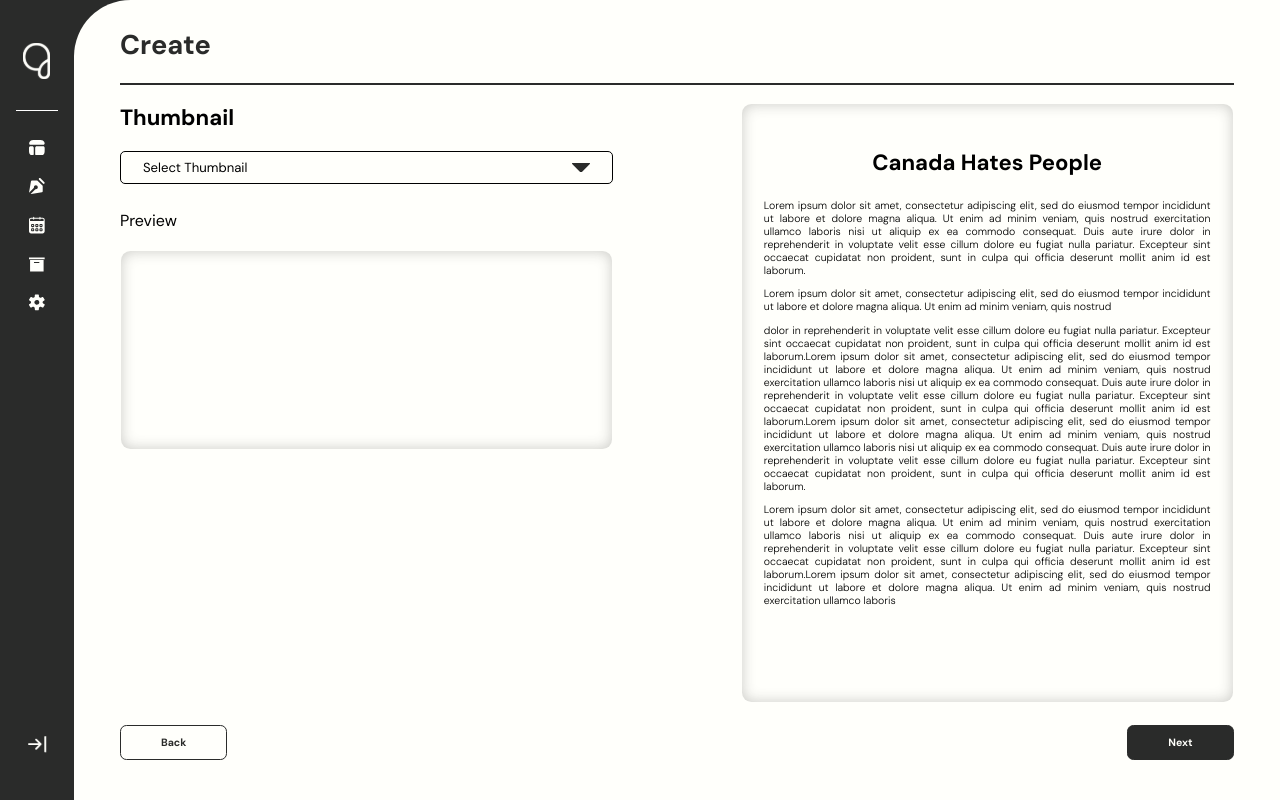
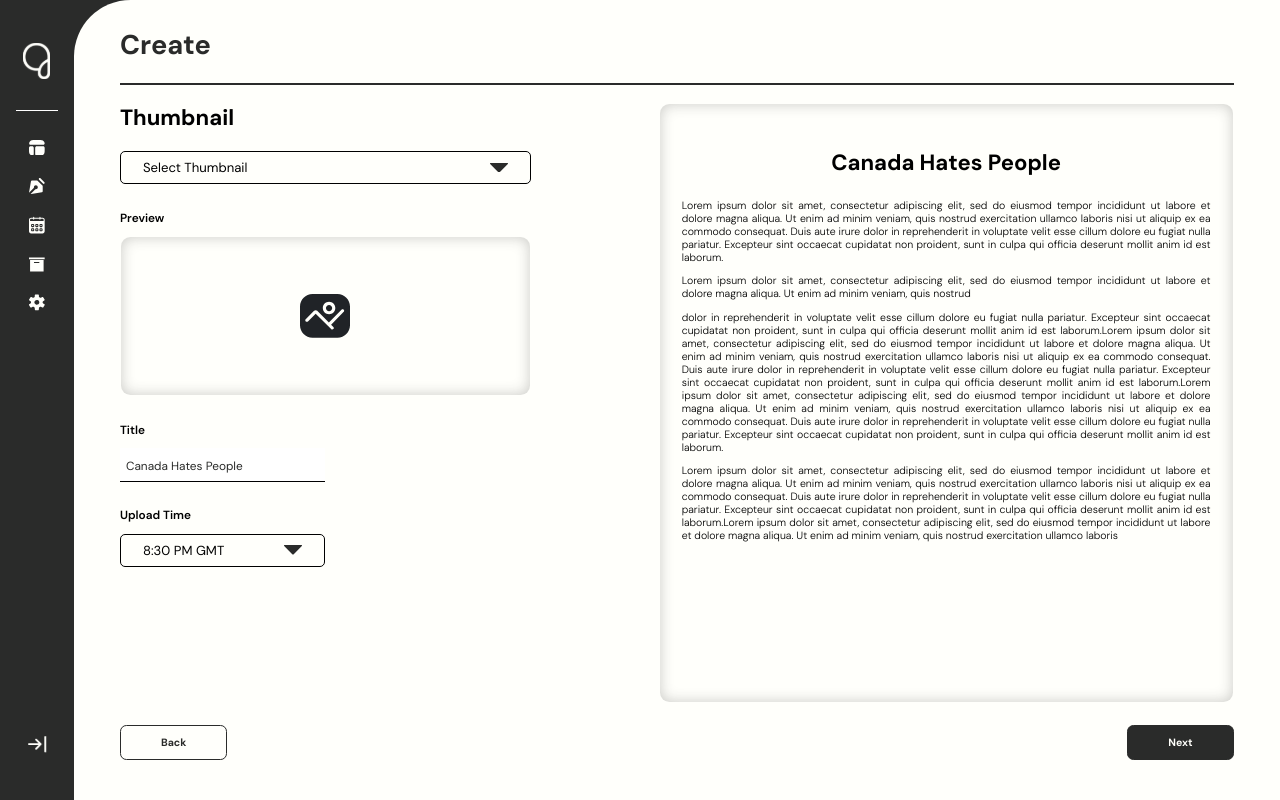
Before and after one commit to GeekLabsHoldings/Machine-Genius, a Next.js app: page /content-creator/images-generating-titles in a window 1280 px wide. Built offline with nearby package versions, Linux system fonts and the light colour scheme.

Commit message:
images-generating-titles page

```diff
--- a/app/content-creator/images-generating-titles/images-generating-titles.module.css
+++ b/app/content-creator/images-generating-titles/images-generating-titles.module.css
@@ -5,12 +5,29 @@
 }
 
 .yourThumbnail h3 {
-    font-size: clamp(16px, calc(1.6vw + 0.1rem), 80px);
+    font-size: clamp(16px, calc(1.6vw + 0.1rem), 100px);
     font-weight: 700;
-    user-select: none;
 }
 .imageHolder{
     box-shadow: 0px 0px 14px 0px rgba(42, 43, 42, 0.25) inset;
     border: 1px solid transparent;
     border-radius: clamp(10px, calc(0.7vw + 0.1rem), 60px);
 }
+.everySec h5{
+    font-size: clamp(10px, calc(0.8vw + 0.1rem), 80px);
+    font-weight: 600;
+
+}
+.generatingInput input{
+    border-bottom: 1px solid black;
+    width: 100%;
+    padding: clamp(6px, calc( 0.3vw + 0.1rem), 60px);
+}
+.generatingInput input:focus{
+    outline: none;
+}
+.generatingInput input::placeholder{
+    font-size: clamp(10px, calc(0.8vw + 0.1rem), 60px);
+    color: #2A2B2A;
+    font-weight: 400;
+}
--- a/app/content-creator/images-generating-titles/page.tsx
+++ b/app/content-creator/images-generating-titles/page.tsx
@@ -11,26 +11,43 @@ const ImagesForGeneratingTitles = () => {
   return (
     <div className="flex flex-col h-full">
       <div className="flex justify-between m-auto h-[80vh] py-[1.4vw] w-full gap-[10vw]">
-        <div className="w-6/12 flex flex-col gap-[2vw]">
+        <div className="w-5/12 flex flex-col gap-[2vw]">
           <div className="flex flex-col gap-[1.5vw]">
           <div className={`${styles.yourThumbnail}`}>
             <h3>Thumbnail</h3>
           </div>
           <CustomSelectInput label={"Select Thumbnail"} options={SelectArticleData}/>
           </div>
-          <div className="flex flex-col gap-[1.5vw]">
+          <div className={`flex flex-col gap-[0.8vw] ${styles.everySec}`}>
             <h5>Preview</h5>
-            <div className={`${styles.imageHolder} h-[25vh]`}>
+            <div className={`${styles.imageHolder} h-[20vh] flex justify-center items-center`}>
+
+            <svg width="50" height="44" viewBox="0 0 50 44" fill="none" xmlns="http://www.w3.org/2000/svg">
+            <path fill-rule="evenodd" clip-rule="evenodd" d="M37.5 0C44.4036 0 50 5.59644 50 12.5V31.25C50 38.1536 44.4036 43.75 37.5 43.75H12.5C5.59644 43.75 0 38.1536 0 31.25V12.5C0 5.59644 5.59644 0 12.5 0H37.5ZM43.6975 15.6516C43.0832 15.0456 42.0939 15.0523 41.4878 15.6665L28.8865 28.4391L17.4651 17.0177L17.2985 16.8655C16.2707 16.0086 14.7483 16.1612 13.7901 17.1194L5.73474 25.1747L5.61333 25.311C5.12766 25.9243 5.16813 26.8178 5.73474 27.3844L5.87103 27.5058C6.48433 27.9915 7.37784 27.951 7.94445 27.3844L15.6792 19.6495L31.1464 35.1184L31.2827 35.2398C31.896 35.7255 32.7895 35.685 33.3561 35.1184C33.9663 34.5082 33.9663 33.5189 33.3561 32.9087L31.0958 30.6484L43.7124 17.8613L43.8329 17.7242C44.3144 17.1077 44.2679 16.2144 43.6975 15.6516ZM29.0625 7.8125C25.6107 7.8125 22.8125 10.6107 22.8125 14.0625C22.8125 17.5143 25.6107 20.3125 29.0625 20.3125C32.5143 20.3125 35.3125 17.5143 35.3125 14.0625C35.3125 10.6107 32.5143 7.8125 29.0625 7.8125ZM29.0625 10.9375C30.7884 10.9375 32.1875 12.3366 32.1875 14.0625C32.1875 15.7884 30.7884 17.1875 29.0625 17.1875C27.3366 17.1875 25.9375 15.7884 25.9375 14.0625C25.9375 12.3366 27.3366 10.9375 29.0625 10.9375Z" fill="#202327"/>
+            </svg>
 
             </div>
           </div>
 
+          <div className="w-6/12 flex flex-col gap-[2vw]">
+          <div className={`flex flex-col gap-[0.8vw] ${styles.everySec}`}>
+            <h5>Title</h5>
+            <div className={styles.generatingInput}>
+            <input type="text" placeholder="Canada Hates People" />
+            </div>
 
+          </div>
+          <div className={`flex flex-col gap-[0.8vw] ${styles.everySec}`}>
+            <h5>Upload Time</h5>
+            <CustomSelectInput label={"8:30 PM GMT"} options={SelectArticleData}/>
+
+          </div>
+          </div>
 
         </div>
 
         {/* Article part */}
-        <div className={`w-6/12`}>
+        <div className={`w-7/12`}>
            {/* yourNewArticle should be true but till fixing selection bug */}
           <ArticlePreview height="h-[75vh]" withEdit={false} yourNewArticle={false}/>
         </div>
```
